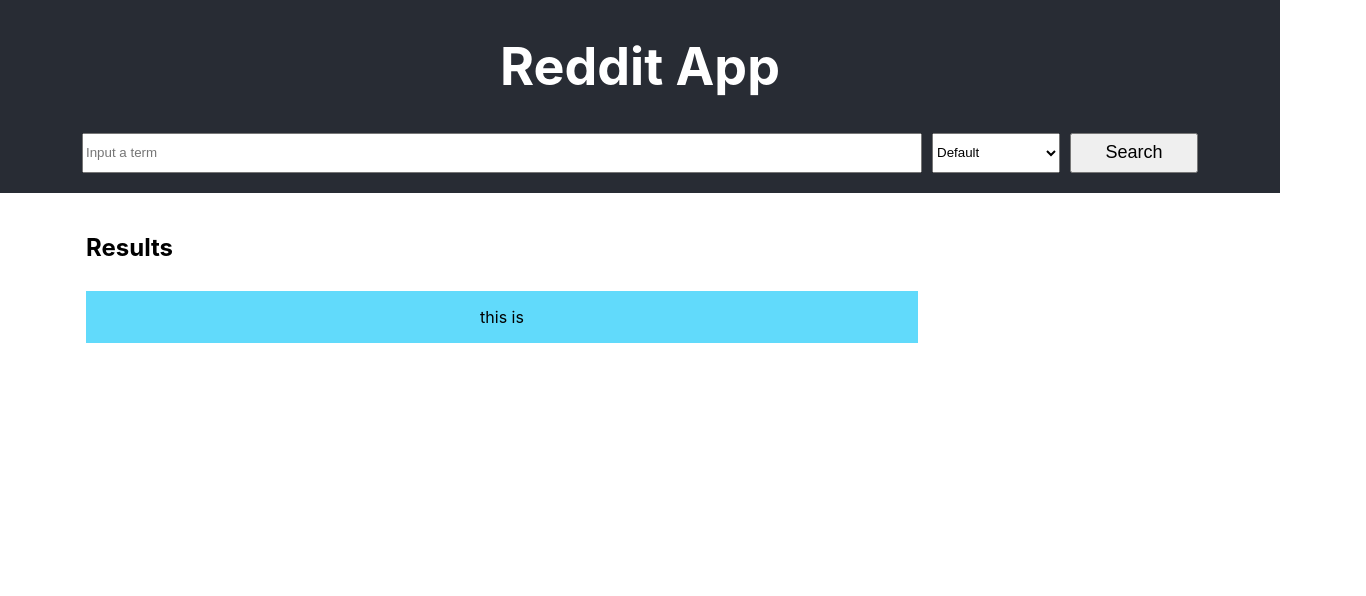
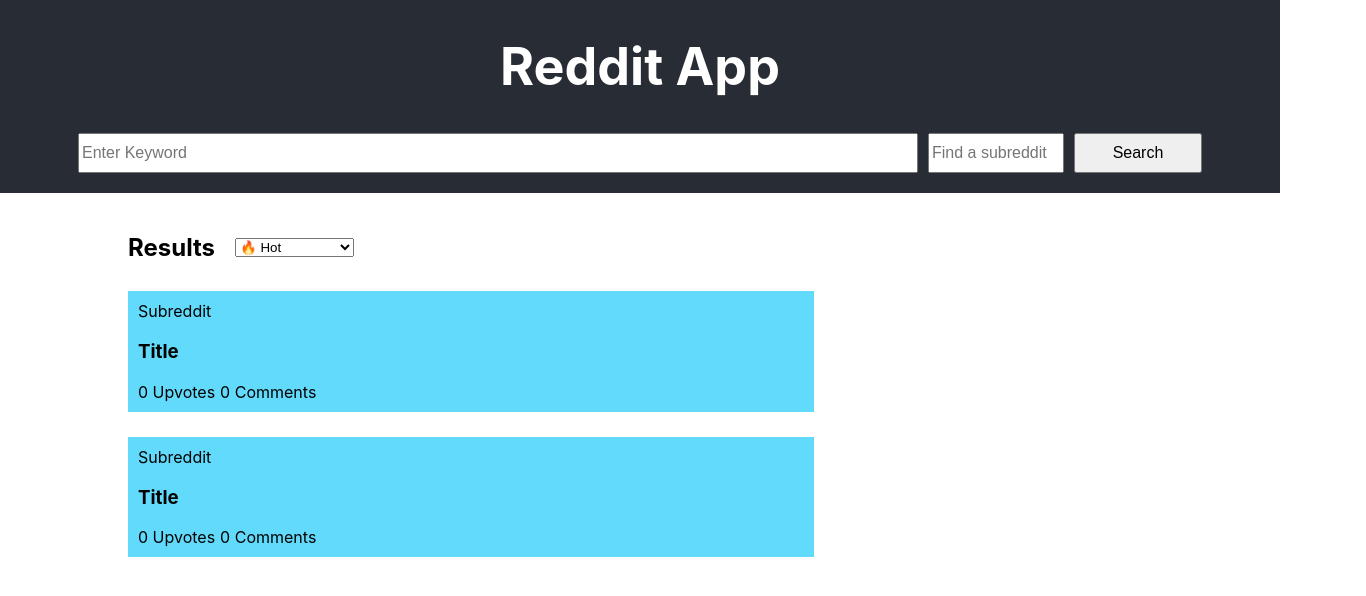
Before and after one commit to fivefootwan/reddit-app, a React (Create React App) app in the folder reddit-app/: page / in a window 1280 px wide. Shown: the top 596 px of the page, 1366 px wide, since content can reach past the window. Built offline with nearby package versions, Linux system fonts and the light colour scheme.

Commit message:
done with skeletons and hard codes

```diff
--- a/reddit-app/src/App.css
+++ b/reddit-app/src/App.css
@@ -48,21 +48,26 @@
 .Search-Input {
   width: 65%;
   min-width: 200px;
+  font-size: 16px;
 }
 
 .Search-Dropdown {
+  min-width: 80px;
+}
+
+.Subreddit-Input{
   width: 10%;
   min-width: 80px;
+  font-size: 16px;
 }
 
 .Search-Button {
   width: 10%;
   min-width: 80px;
-  font-size: 18px;
+  font-size: 16px;
 }
 
 .Content-Body {
-  width: 100vw;
   min-height: 5vh;
   display: flex;
   flex-direction: column;
@@ -71,11 +76,37 @@
   align-items:flex-start;
   margin-bottom: 20px;
   margin-top: 20px;
-  padding-left: calc(7.5vw - 10px);
+  padding-left: 10%;
+  padding-right: 10%
+}
+
+.Result-Header {
+  display: flex;
+  gap: 20px;
+  align-items: center;
+  justify-content: space-between;
 }
 
 .Result-Card {
   width: 65%;
   min-width: 380px;
   background-color: #61dafb;
+  text-align: left;
+  padding: 10px;
+  margin-bottom: 15px;
 }
+
+.Result-Subreddit {
+  margin: 0px;
+}
+
+.Result-Details {
+  display: flex;
+  gap: 5px;
+  align-items: center;
+
+}
+
+.Result-Details p {
+  margin: 0px;
+}
--- a/reddit-app/src/App.js
+++ b/reddit-app/src/App.js
@@ -7,26 +7,43 @@
       <header className="App-header">
         <h1>Reddit App</h1>
         <form className='Search-Bar'>
-          <input placeholder="Input a term" className='Search-Input'/>
-          <select className='Search-Dropdown'>
-            <option value="default">Default</option>
-            <option value="Option 1">Option 1</option>
-            <option value="Option 2">Option 2</option>
-          </select>
+          <input placeholder="Enter Keyword" className='Search-Input'/>
+          <input placeholder='Find a subreddit' className='Subreddit-Input'/>
           <button type="submit" className="Search-Button">Search</button>
         </form>
       </header>
 
       <div className='Content-Body'>
-        <h2>Results</h2>
+        <div className="Result-Header">
+          <h2>Results</h2>
+          <select className='Search-Dropdown'>
+              <option value="hot">🔥 Hot</option>
+              <option value="new">📰 New</option>
+              <option value="top">🏆 Top</option>
+              <option value="controversial">🗣 Controversial</option>
+              <option value="rising">⬆️ Rising</option>
+            </select>
+        </div>
+
         <div className='Result-Card'>
-          <p>this is</p>
+          <p className='Result-Subreddit'>Subreddit</p>
+          <h3>Title</h3>
+          <div className='Result-Details'>
+            <p>0 Upvotes</p>
+            <p>0 Comments</p>
+          </div>
+        </div>
 
+        <div className='Result-Card'>
+          <p className='Result-Subreddit'>Subreddit</p>
+          <h3>Title</h3>
+          <div className='Result-Details'>
+            <p>0 Upvotes</p>
+            <p>0 Comments</p>
+          </div>
         </div>
 
       </div>
-
-
     </div>
   );
 }
```
